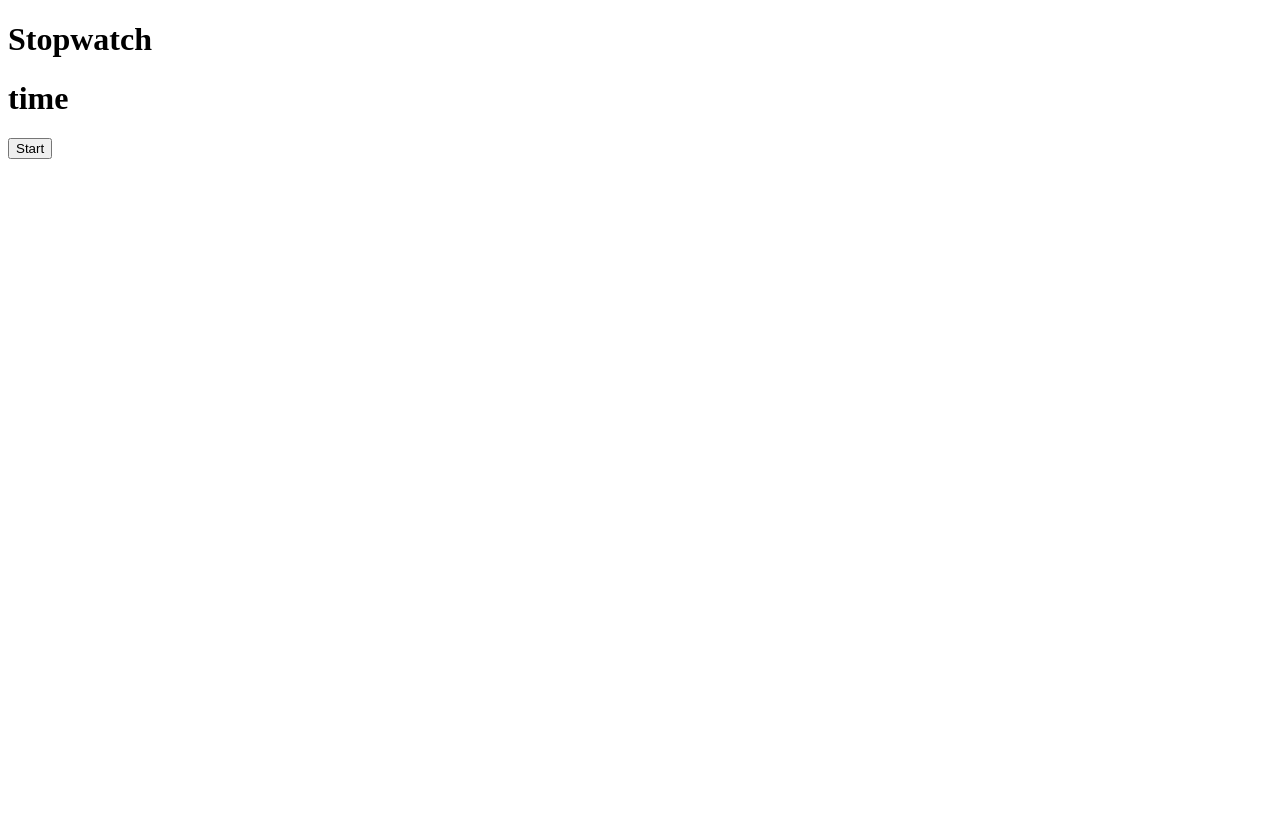
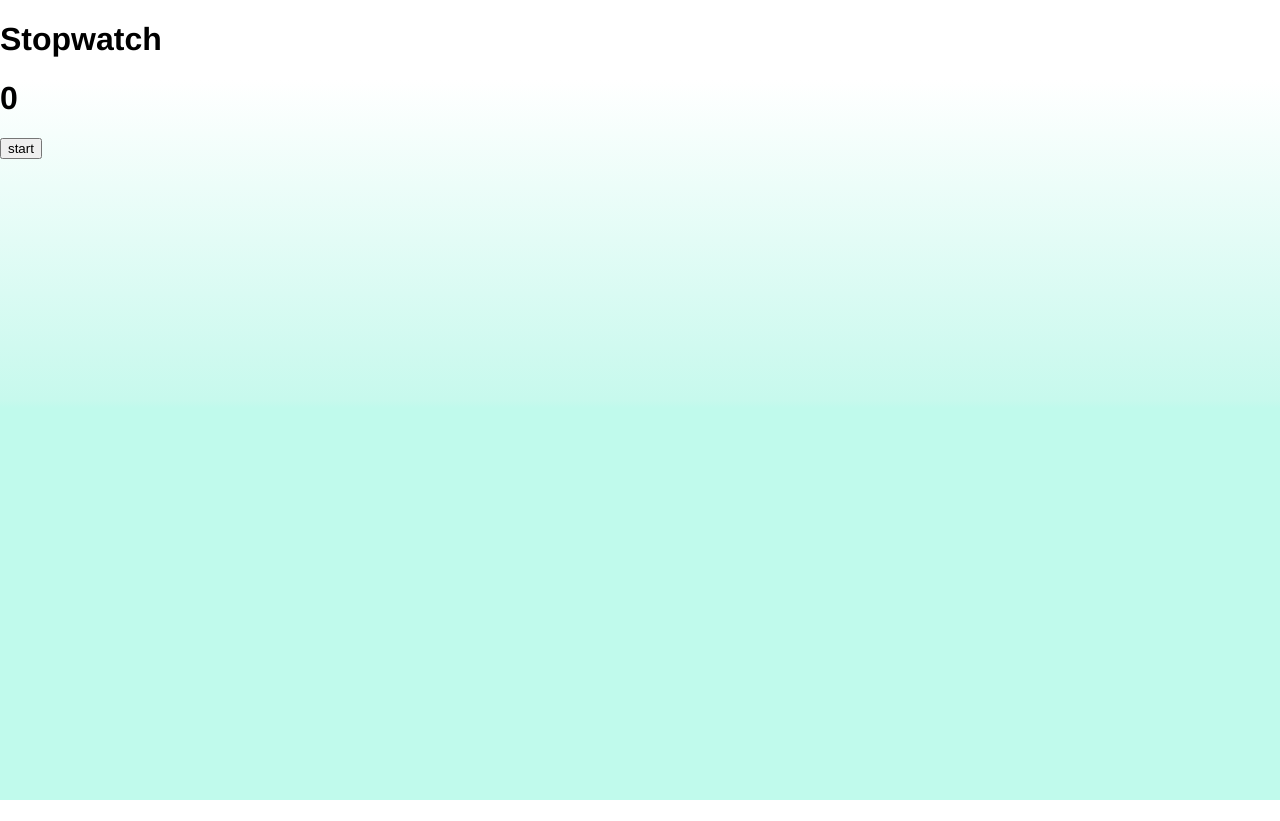
Before and after one commit to taylorjosephgriffin/stop-watch, a website: page stop-watch/index.html in a window 1280 px wide. Before the commit the page ends 800 px from the top, so only its background shows below. Drawn offline with Linux system fonts and the light colour scheme.

Commit message:
Selected a font for the body element. #1

```diff
--- a/stop-watch/index.html
+++ b/stop-watch/index.html
@@ -1,16 +1,18 @@
 <!DOCTYPE html>
 <html lang="en" dir="ltr">
   <head>
-    <meta charset="utf-8">
+    <meta charset="utf-8"/>
     <title>JavaScript Stopwatch</title>
     <link rel="stylesheet" href="styles.css"/>
   </head>
   <body>
+    <div id="container">
     <h1 id="title">Stopwatch</h1>
     <div id="watchcontainer">
-      <h1 id="time">time</h1>
-      <button id="start">Start</button>
+      <h1 id="time">0</h1>
+      <button id="start">start</button>
     </div>
+  </div>
     <script src="main.js"></script>
   </body>
 </html>
--- a/stop-watch/styles.css
+++ b/stop-watch/styles.css
@@ -0,0 +1,15 @@
+body,
+html {
+  height: 100%;
+  width: 100%;
+  font-family: "Helvetica", sans-serif;
+  font-weight: 400;
+  margin: auto;
+}
+
+body {
+  background: #fff; /* Old browsers */
+  background: -moz-linear-gradient(top, #fff 10%, #c7f9ed 50%, #c0faec 51%, #c0faec 100%); /* FF3.6-15 */
+  background: -webkit-linear-gradient(top, #fff 10%, #c7f9ed 50%, #c0faec 51%, #c0faec 100%); /* Chrome10-25,Safari5.1-6 */
+  background: linear-gradient(to bottom, #fff 10%, #c7f9ed 50%, #c0faec 51%, #c0faec 100%); /* W3C, IE10+, FF16+, Chrome26+, Opera12+, Safari7+ */
+}
```
Also changed, not shown: package.json (added, +45 -0 lines), 4 other files.
